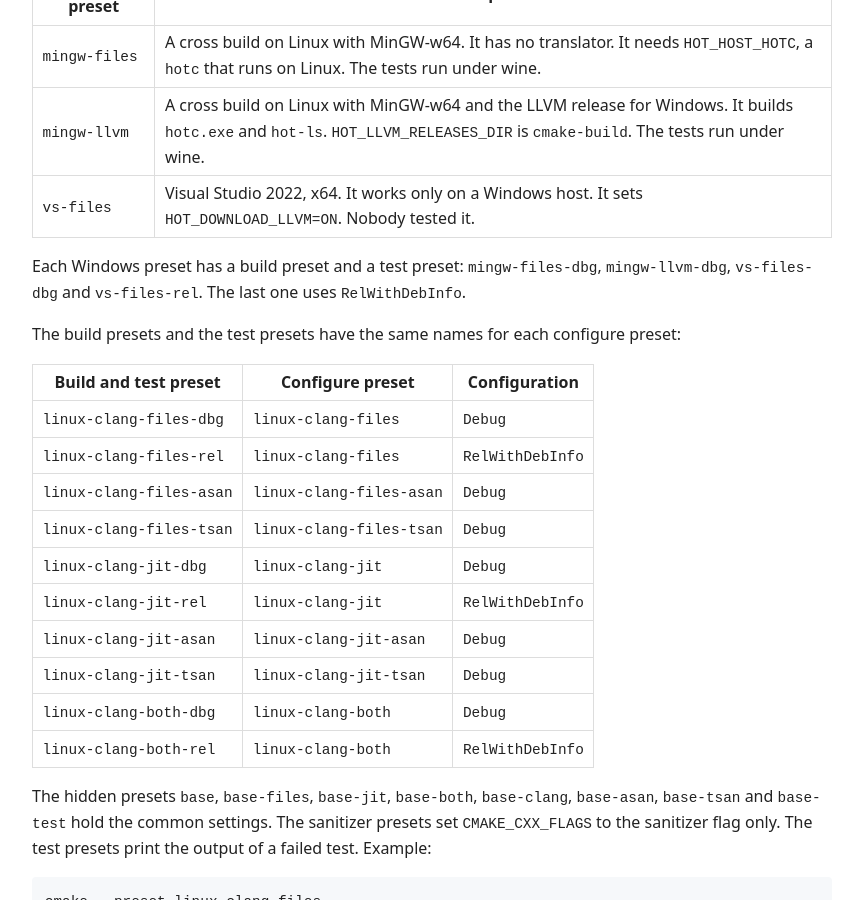
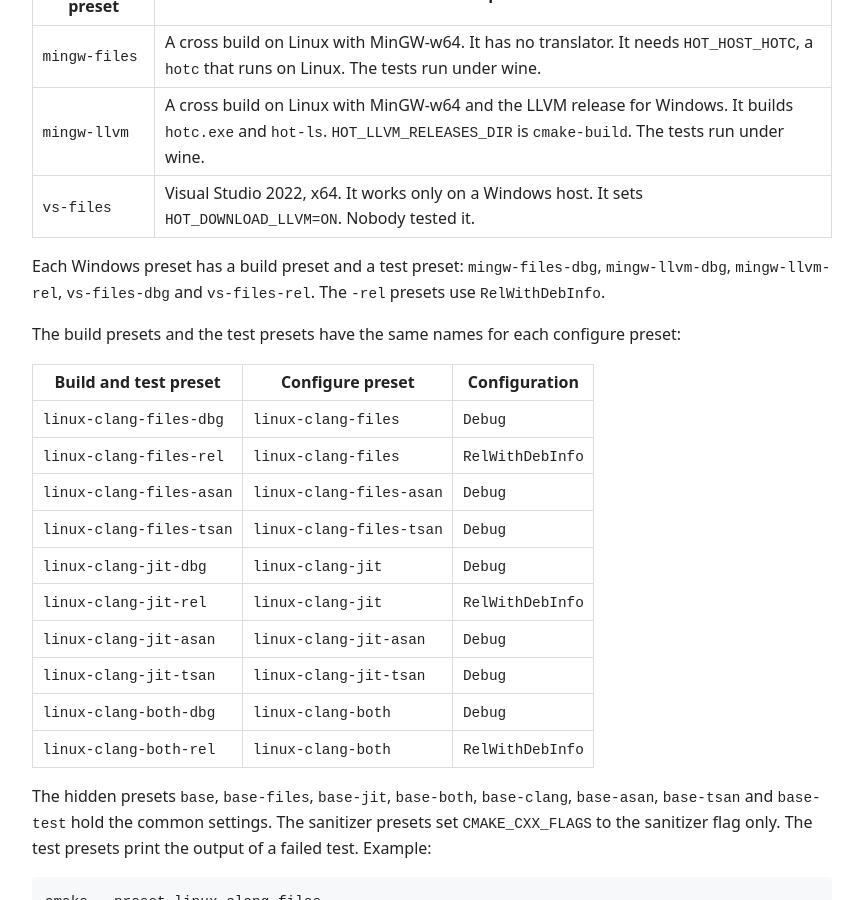
Before and after one commit to rokups/hotpp, a Jekyll site: the page built from doc/cmake-presets.md, in a window 1280 px wide and 900 px high, scrolled down 1445 px. Shown: the whole window, without its empty margins (224-1087 px from the left). Built offline with Jekyll 4.4.1, drawn with Linux system fonts in a browser that asks for light colours.

Commit message:
Add mingw-llvm-rel presets
Baseline under wine (RelWithDebInfo, 3018 tests): 2884 pass, 134 fail, 35 skip.
Failures by cause:
- 109 language server tests: the test starts the Linux clangd.
- 17 Selected/BackendTests, DiagnosticMistakes and Launcher tests (to check).
- 6 flaky timing tests under load.
- 1 sdk_install_sample: it uses the host compiler.

```diff
--- a/CMakePresets.json
+++ b/CMakePresets.json
@@ -134,6 +134,7 @@
     { "name": "vs-files-rel", "configurePreset": "vs-files", "configuration": "RelWithDebInfo" },
     { "name": "mingw-files-dbg", "configurePreset": "mingw-files", "configuration": "Debug" },
     { "name": "mingw-llvm-dbg", "configurePreset": "mingw-llvm", "configuration": "Debug" },
+    { "name": "mingw-llvm-rel", "configurePreset": "mingw-llvm", "configuration": "RelWithDebInfo" },
     { "name": "linux-clang-jit-dbg", "configurePreset": "linux-clang-jit", "configuration": "Debug" },
     { "name": "linux-clang-jit-rel", "configurePreset": "linux-clang-jit", "configuration": "RelWithDebInfo" },
     { "name": "linux-clang-both-dbg", "configurePreset": "linux-clang-both", "configuration": "Debug" },
@@ -155,6 +156,7 @@
     { "name": "vs-files-rel", "inherits": "base-test", "configurePreset": "vs-files", "configuration": "RelWithDebInfo" },
     { "name": "mingw-files-dbg", "inherits": "base-test", "configurePreset": "mingw-files", "configuration": "Debug" },
     { "name": "mingw-llvm-dbg", "inherits": "base-test", "configurePreset": "mingw-llvm", "configuration": "Debug" },
+    { "name": "mingw-llvm-rel", "inherits": "base-test", "configurePreset": "mingw-llvm", "configuration": "RelWithDebInfo" },
     { "name": "linux-clang-jit-dbg", "inherits": "base-test", "configurePreset": "linux-clang-jit", "configuration": "Debug" },
     { "name": "linux-clang-jit-rel", "inherits": "base-test", "configurePreset": "linux-clang-jit", "configuration": "RelWithDebInfo" },
     { "name": "linux-clang-both-dbg", "inherits": "base-test", "configurePreset": "linux-clang-both", "configuration": "Debug" },
--- a/doc/cmake-presets.md
+++ b/doc/cmake-presets.md
@@ -41,7 +41,7 @@ These presets build for Windows. They use the same generator and configurations.
 | `mingw-llvm` | A cross build on Linux with MinGW-w64 and the LLVM release for Windows. It builds `hotc.exe` and `hot-ls`. `HOT_LLVM_RELEASES_DIR` is `cmake-build`. The tests run under wine. |
 | `vs-files` | Visual Studio 2022, x64. It works only on a Windows host. It sets `HOT_DOWNLOAD_LLVM=ON`. Nobody tested it. |
 
-Each Windows preset has a build preset and a test preset: `mingw-files-dbg`, `mingw-llvm-dbg`, `vs-files-dbg` and `vs-files-rel`. The last one uses `RelWithDebInfo`.
+Each Windows preset has a build preset and a test preset: `mingw-files-dbg`, `mingw-llvm-dbg`, `mingw-llvm-rel`, `vs-files-dbg` and `vs-files-rel`. The `-rel` presets use `RelWithDebInfo`.
 
 The build presets and the test presets have the same names for each configure preset:
 
```
